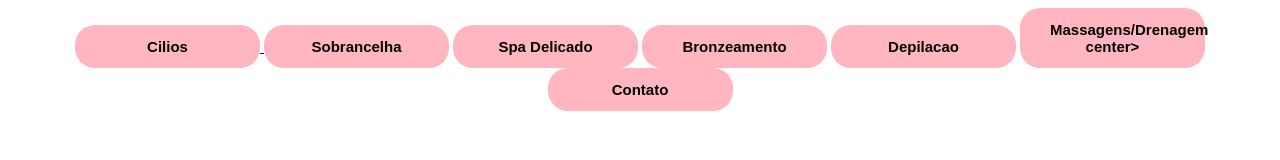
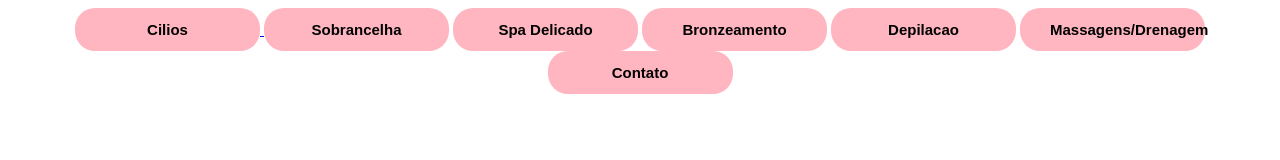
Before and after one commit to anabeatrizdasilvamendonca17/anabeauty-esteticas, a plain HTML site: page linksite.html in a window 1280 px wide. Drawn offline with Linux system fonts and the light colour scheme.

Commit message:
Update linksite.html

```diff
--- a/linksite.html
+++ b/linksite.html
@@ -47,7 +47,7 @@ tranform:translateY(10px);
 <a href="pagina3.html" target="site"> <button class="botao"> Spa Delicado</button></a>
 <a href="pagina4.html" target="site"> <button class="botao">Bronzeamento </button></a>
 <a href="pagina5.html" target="site"> <button class="botao"> Depilacao </button></a>
-<a href="pagina6.html" target="site"> <button class="botao"> <center> Massagens/Drenagem </center>center> </button></a>
+<a href="pagina6.html" target="site"> <button class="botao"> <center> Massagens/Drenagem </center> </button></a>
 <a href="pagina7.html" target="site"> <button class="botao"> Contato</button></a>
  </center>
 </body>
```
